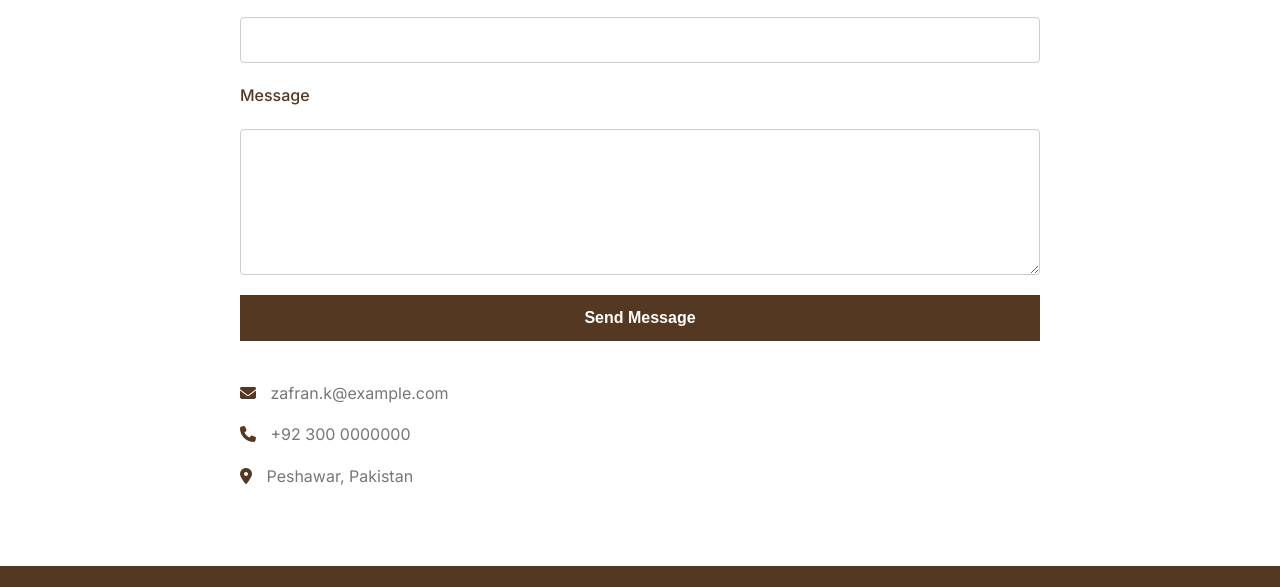
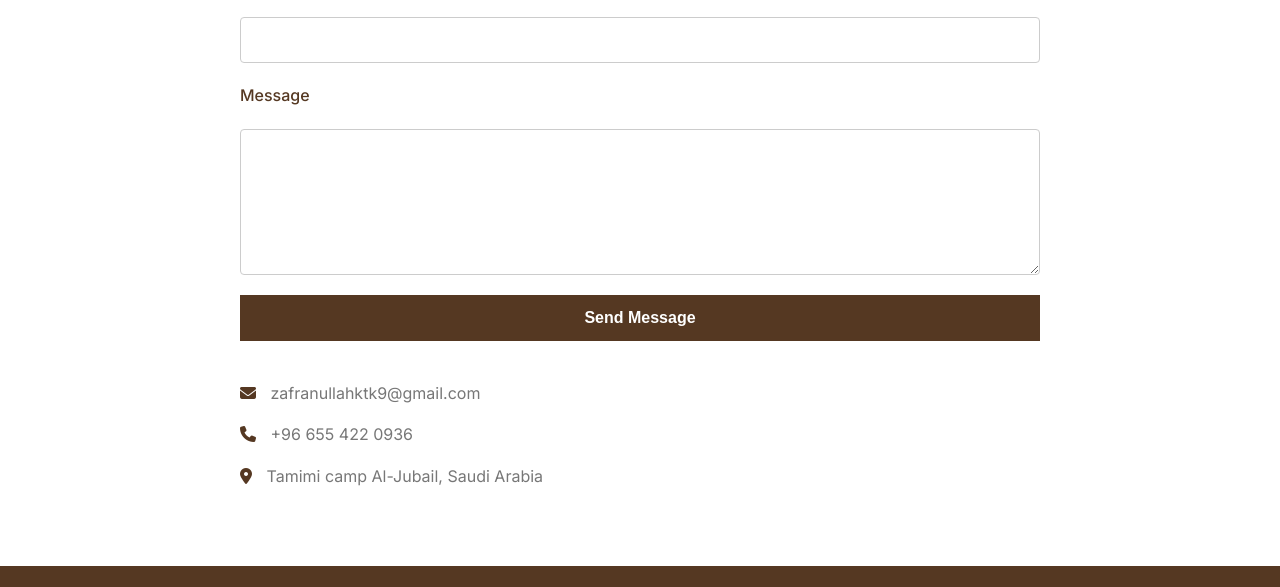
Before and after one commit to abdullahbilal-y/MicrioBioWebsite, a website: page contact.html in a window 1280 px wide. Shown: the part 528-1115 px from the top of the page. Drawn offline with Linux system fonts and the light colour scheme.

```diff
--- a/contact.html
+++ b/contact.html
@@ -152,9 +152,9 @@
     </form>
 
     <div class="contact-info">
-      <p><i class="fas fa-envelope"></i> zafran.k@example.com</p>
-      <p><i class="fas fa-phone"></i> +92 300 0000000</p>
-      <p><i class="fas fa-map-marker-alt"></i> Peshawar, Pakistan</p>
+      <p><i class="fas fa-envelope"></i> zafranullahktk9@gmail.com</p>
+      <p><i class="fas fa-phone"></i> +96 655 422 0936</p>
+      <p><i class="fas fa-map-marker-alt"></i> Tamimi camp Al-Jubail, Saudi Arabia</p>
     </div>
   </div>
 
```
Also changed, not shown: about.html (+1 -1 lines), index.html (+1 -1 lines), README.md, images/ex.jpg (deleted), images/ex2.jpg (deleted), images/zafran.jpg (added).
